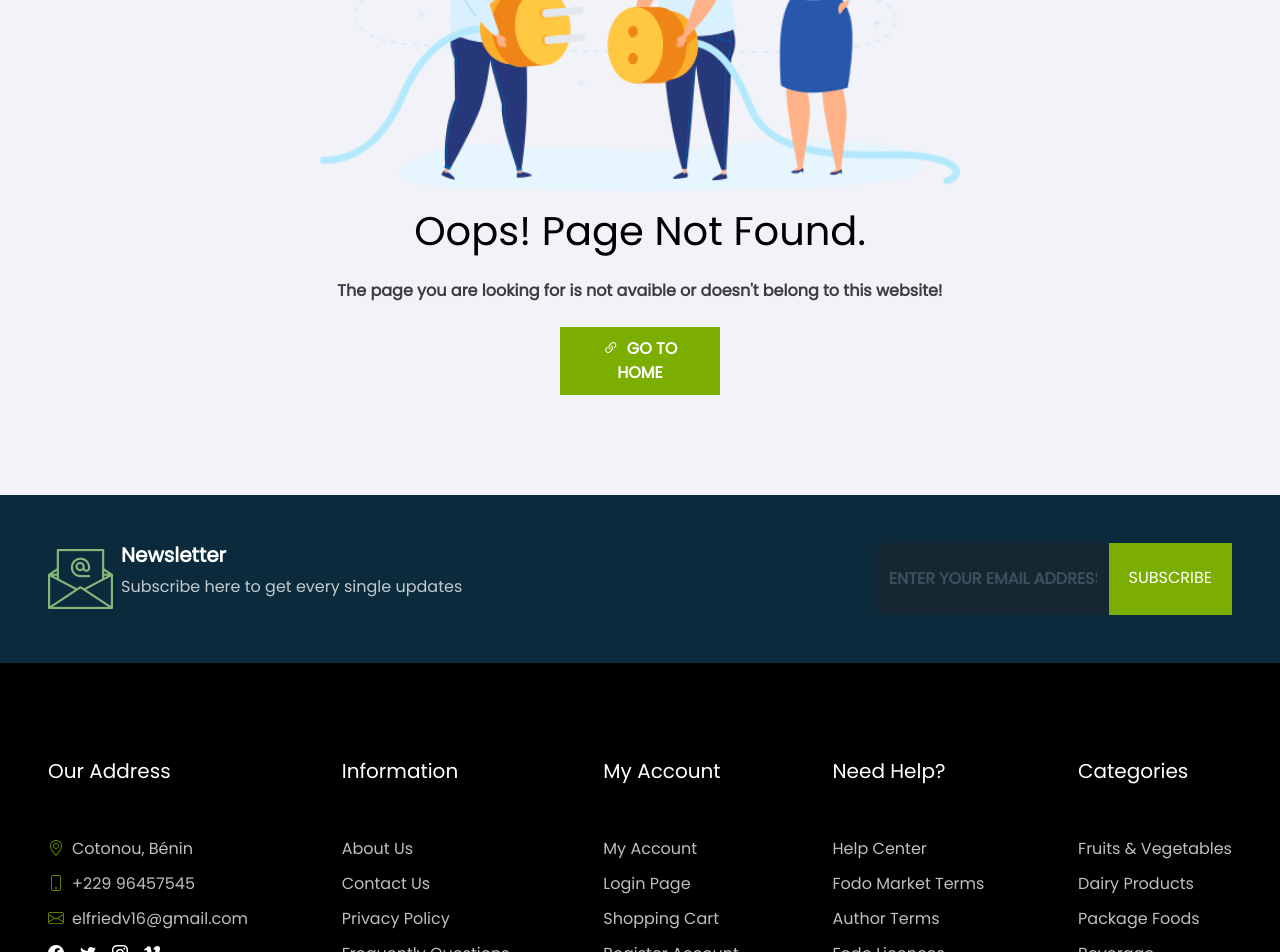
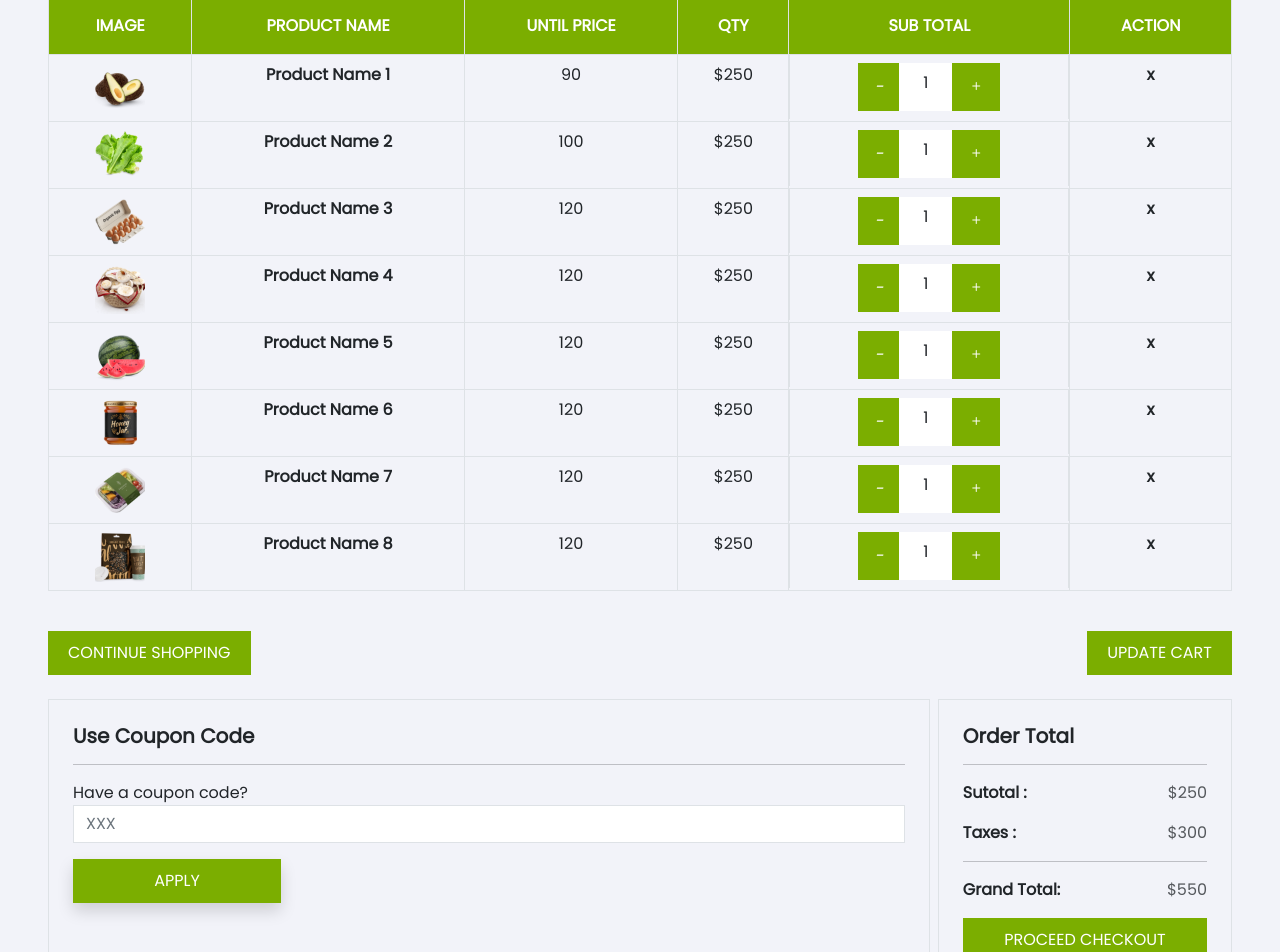
Before and after one commit to noel319/friedshop-front-react, a React (Vite) app: page /cart in a window 1280 px wide. Shown: the part 400-1352 px from the top of the page. Built offline with nearby package versions, Linux system fonts and the light colour scheme.

Commit message:
Shopping Cart Page

```diff
--- a/src/App.tsx
+++ b/src/App.tsx
@@ -9,6 +9,7 @@ import ViewProduct from "./views/ViewProduct"
 import BlogPage from "./views/BlogPage"
 import WishList from "./views/WishList"
 import ContactUs from "./views/ContactUs"
+import ShoppingCart from "./views/ShoppingCart"
 
 function App() {
 
@@ -19,6 +20,7 @@ function App() {
       <Route path="/shop" element={<Shop />}></Route>
       <Route path="/wishlist" element={<WishList />}></Route>
       <Route path="/blog" element={<BlogPage />}></Route>
+      <Route path="/cart" element={<ShoppingCart />}></Route>
       <Route path="/contact" element={<ContactUs />}></Route>
       <Route path="/login" element={<Login />}></Route>
       <Route path="/signup" element={<SignUp />}></Route>
--- /dev/null
+++ b/src/views/ShoppingCart.tsx
@@ -0,0 +1,79 @@
+import React from 'react'
+import Header from './includes/Header'
+import Banner from '../components/Banner'
+import Footer from './includes/Footer'
+import { productsTest } from './VitualData'
+import NumberCount from '../components/NumberCount'
+import { Link } from 'react-router-dom'
+
+const ShoppingCart = () => {
+
+
+  return (
+    <>
+      <Header />
+      <Banner page='Shopping Cart' path={['Home', 'Shopping Cart']} />
+      <div className="px-5 my-5">
+        <div className="table-responsive">
+          <table className="table table-default text-center table-bordered">
+            <thead>
+              <tr className='fd-bg-primary text-white'>
+                <th scope="col" className='p-3'>IMAGE</th>
+                <th scope="col" className='p-3'>PRODUCT NAME</th>
+                <th scope="col" className='p-3'>UNTIL PRICE</th>
+                <th scope="col" className='p-3'>QTY</th>
+                <th scope="col" className='p-3'>SUB TOTAL</th>
+                <th scope="col" className='p-3'>ACTION</th>
+              </tr>
+            </thead>
+            <tbody>
+              {
+                productsTest.map(product => {
+                  return (
+                    <tr className="p-3">
+                      <td scope="row w-25"><img src={product.img} alt={product.name} style={{ width: '50px', height: '50px' }} /></td>
+                      <td className='fw-bold'>{product.name}</td>
+                      <td>{product.price}</td>
+                      <td>$250</td>
+                      <td className='d-flex justify-content-center'><NumberCount min={1}/></td>
+                      <td className='fw-bold cursor-pointer'>x</td>
+                    </tr>
+                  )
+                })
+              }
+            </tbody>
+          </table>
+        </div>
+        <div className="my-4 d-flex justify-content-between">
+          <div><Link to={"/shop"} className='fd-btn'>CONTINUE SHOPPING</Link></div>
+          <div><Link to={"/cart"} className='fd-btn'>UPDATE CART</Link></div>
+        </div>
+        <div className="coupon-total d-flex gap-2 text-dark">
+          <div className="coupon w-75 p-4 border border-1">
+            <h5 className="fw-bold">Use Coupon Code</h5>
+            <hr />
+            <div className='my-3'>
+              <label className='w-100'>
+                <span>Have a coupon code?</span>
+                <input type="text" className='w-100 form-control rounded-0 border' placeholder='XXX'/>
+              </label>
+            </div>
+            <div className="submit w-25 shadow"><a href="#" className="fd-btn text-center">APPLY</a></div>
+          </div>
+          <div className="total p-4 border border-1 w-25">
+            <h5 className="fw-bold">Order Total</h5>
+            <hr />
+            <div><span className='fw-bold'>Sutotal :</span><span className='float-end opacity-75'>$250</span></div>
+            <div className='my-3'><span className='fw-bold'>Taxes :</span><span className='float-end opacity-75'>$300</span></div>
+            <hr />
+            <div><span className='fw-bold'>Grand Total:</span><span className='float-end opacity-75'>$550</span></div>
+            <div className="submit mt-3"><Link to={"/checkout"} className="fd-btn text-center">PROCEED CHECKOUT</Link></div>
+          </div>
+        </div>
+      </div>
+      <Footer />
+    </>
+  )
+}
+
+export default ShoppingCart
```
